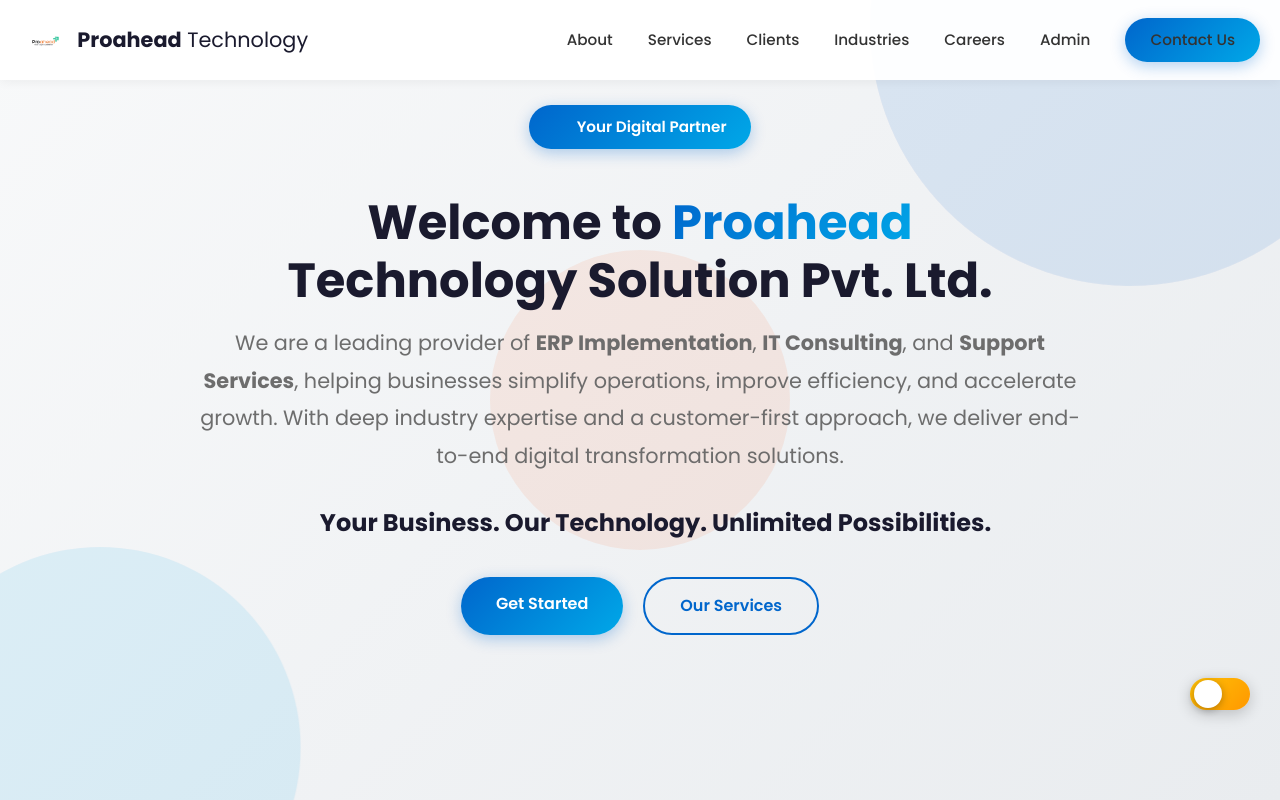
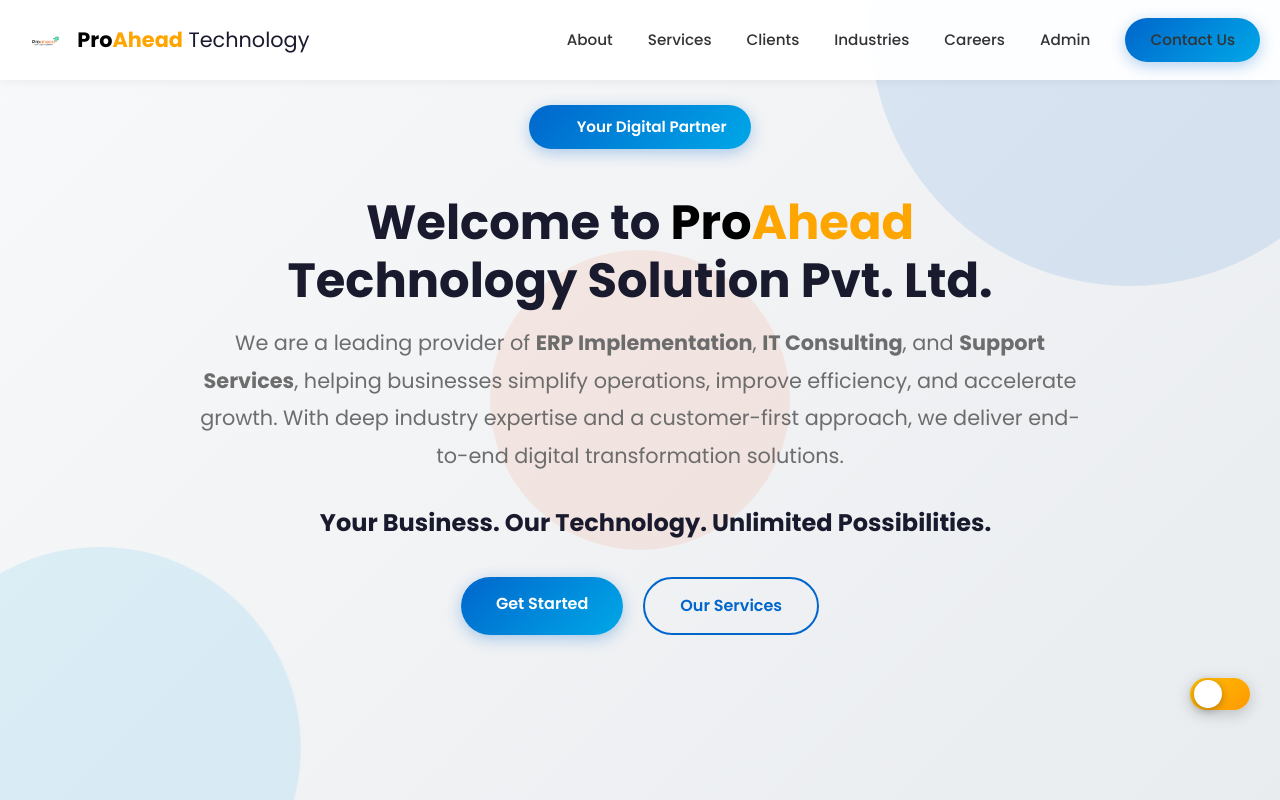
Before and after one commit to Palenzo/ProaheadTech, a React (Create React App) app: page / in a window 1280 px wide. Shown: the top 800 px of the page. Built offline with nearby package versions, Linux system fonts and the light colour scheme; some icons are missing; the HTML template or start-up script is replaced by a standard one.

Commit message:
CSS changes

```diff
--- a/src/components/Footer/Footer.jsx
+++ b/src/components/Footer/Footer.jsx
@@ -36,7 +36,7 @@
             <div className="footer-logo">
               <img src="/proahead.png" alt="Proahead Technology Logo" className="footer-logo-image" />
               <span className="logo-text">
-                <strong>Proahead</strong> Technology
+                <strong><span style={{ color: 'black' }}>Pro</span><span style={{ color: 'orange' }}>Ahead</span></strong> Technology
               </span>
             </div>
             <p className="footer-tagline">Your Digital Partner</p>
@@ -144,7 +144,7 @@
         </div>
 
         <div className="footer-bottom">
-          <p>&copy; {currentYear} Proahead Technology Solution Pvt. Ltd. All rights reserved.</p>
+          <p>&copy; {currentYear} <span style={{ color: 'black' }}>Pro</span><span style={{ color: 'orange' }}>Ahead</span> Technology Solution Pvt. Ltd. All rights reserved.</p>
           <div className="footer-social">
             <a href="https://linkedin.com" target="_blank" rel="noopener noreferrer" aria-label="LinkedIn">
               <LinkedInIcon />
--- a/src/components/FounderMessage/FounderMessage.jsx
+++ b/src/components/FounderMessage/FounderMessage.jsx
@@ -25,7 +25,7 @@
                 "I always believe that nothing is 100% complete, there is always a scope of improvement."
               </p>
               <p className="message-description">
-                This philosophy drives everything we do at Proahead Technologies. We are committed
+                This philosophy drives everything we do at <span style={{ color: 'black' }}>Pro</span><span style={{ color: 'orange' }}>Ahead</span> Technologies. We are committed
                 to continuous learning, innovation, and delivering excellence to our clients. Our
                 journey is about constant evolution and helping businesses transform through technology.
               </p>
@@ -33,9 +33,9 @@
 
             <div className="founder-info">
               <div className="founder-details">
-                <h3>Dharmkrit Bhagat</h3>
+                <h3>Priyanka Kumari</h3>
                 <p className="founder-title">Founder & CEO</p>
-                <p className="founder-tagline">Proahead Technology Solution Pvt. Ltd.</p>
+                <p className="founder-tagline"><span style={{ color: 'black' }}>Pro</span><span style={{ color: 'orange' }}>Ahead</span> Technology Solution Pvt. Ltd.</p>
               </div>
 
               <div className="founder-links">
--- a/src/components/Hero/Hero.jsx
+++ b/src/components/Hero/Hero.jsx
@@ -20,7 +20,7 @@
               <PublicIcon sx={{ fontSize: 20 }} /> Your Digital Partner
             </span>
             <h1 className="hero-title">
-              Welcome to <span className="gradient-text">Proahead</span><br />
+              Welcome to <span style={{ color: 'black' }}>Pro</span><span style={{ color: 'orange' }}>Ahead</span><br />
               Technology Solution Pvt. Ltd.
             </h1>
             <p className="hero-description">
--- a/src/components/Navbar/Navbar.jsx
+++ b/src/components/Navbar/Navbar.jsx
@@ -40,7 +40,7 @@
           <Link to="/" className="navbar-logo">
             <img src="/proahead.png" alt="Proahead Technology Logo" className="logo-image" />
             <span className="logo-text">
-              <strong>Proahead</strong> Technology
+              <strong><span style={{ color: 'black' }}>Pro</span><span style={{ color: 'orange' }}>Ahead</span></strong> Technology
             </span>
           </Link>
 
--- a/src/components/OurApproach/OurApproach.jsx
+++ b/src/components/OurApproach/OurApproach.jsx
@@ -54,7 +54,7 @@
       <div className="container">
         <div className="section-title" data-aos="fade-up">
           <h2>Our Approach & Values</h2>
-          <p>What Proahead Technologies Has Accomplished</p>
+          <p>What <span style={{ color: 'black' }}>Pro</span><span style={{ color: 'orange' }}>Ahead</span> Technologies Has Accomplished</p>
         </div>
 
         <div className="approach-grid" data-aos="fade-up" data-aos-delay="200">
@@ -90,7 +90,7 @@
               your needs and tailor our approach, and craft solutions to fulfill them.
             </p>
             <p>
-              At Proahead Technologies, we determine success by results. We deliver solutions which
+              At <span style={{ color: 'black' }}>Pro</span><span style={{ color: 'orange' }}>Ahead</span> Technologies, we determine success by results. We deliver solutions which
               are well equipped and specifically configured to transform requirements into meaningful
               results and deliver tangible business value. We keep our commitments and abide by project timelines.
             </p>
--- a/src/components/WhyChooseUs/WhyChooseUs.jsx
+++ b/src/components/WhyChooseUs/WhyChooseUs.jsx
@@ -39,7 +39,7 @@
     <section className="why-choose-us" id="why-choose-us">
       <div className="container">
         <div className="section-title" data-aos="fade-up">
-          <h2>Why Choose Proahead?</h2>
+          <h2>Why Choose <span style={{ color: 'black' }}>Pro</span><span style={{ color: 'orange' }}>Ahead</span>?</h2>
           <p>Your trusted partner for digital transformation</p>
         </div>
 
```
Also changed, not shown: 1 other file (tests, documents, lock files or other folders).
